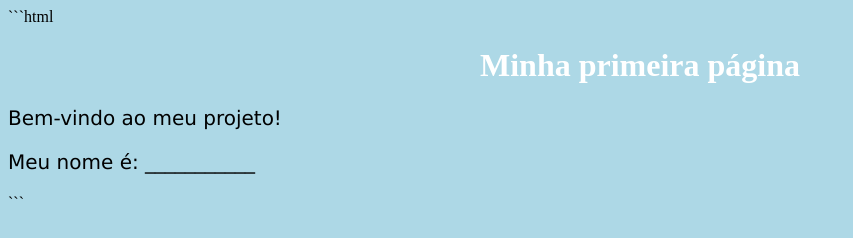
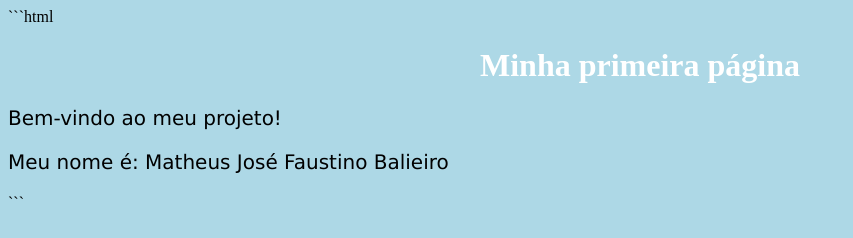
Before and after one commit to Matheus-Balieiro/Atividade-2-WEB, a plain HTML site: page index.html in a window 1280 px wide. Shown: the whole page, without its empty margins (0-853 px from the left). Drawn offline with Linux system fonts and the light colour scheme.

Commit message:
Cruzeiro

````diff
--- a/index.html
+++ b/index.html
@@ -8,7 +8,7 @@
   <body>
     <h1>Minha primeira página</h1>
     <p>Bem-vindo ao meu projeto!</p>
-		<p>Meu nome é: ___________ </p>
+		<p>Meu nome é: Matheus José Faustino Balieiro </p>
   </body>
 </html>
 ```
````
